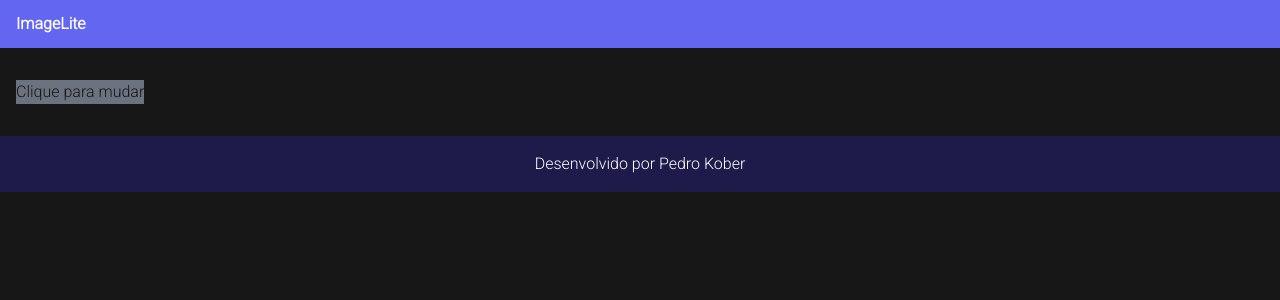
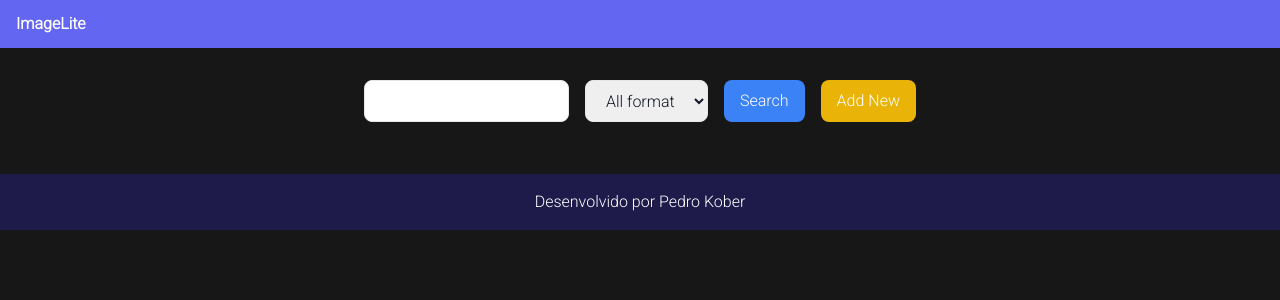
Before and after one commit to pedrokoberstain/imagelite, a Next.js app: page /galeria in a window 1280 px wide. Shown: the top 300 px of the page. Built offline with nearby package versions, Linux system fonts and the light colour scheme.

Commit message:
Criando o formulário para pesquisa de imagens

```diff
--- a/src/app/galeria/page.tsx
+++ b/src/app/galeria/page.tsx
@@ -31,9 +31,27 @@
 
   return (
     <Template>
-      <button className="bg-gray-500" onClick={searchImages}>
-        Clique para mudar
-      </button>
+      <section className="flex flex-col items-center justify-center my-5">
+        <div className="flex space-x-4">
+          <input
+            type="text"
+            className="border px-3 py-2 rounded-lg text-gray-900"
+          />
+          <select className="border px-4 py-2 rounded-lg text-gray-900">
+            {" "}
+            <option> All format</option>
+          </select>
+          <button
+            className="bg-blue-500 text-white px-4 py-2 rounded-lg"
+            onClick={searchImages}
+          >
+            Search
+          </button>
+          <button className="bg-yellow-500 text-white px-4 py-2 rounded-lg">
+            Add New
+          </button>
+        </div>
+      </section>
       <section className="grid grid-cols-4 gap-8">{renderImageCards()}</section>
     </Template>
   );
```
